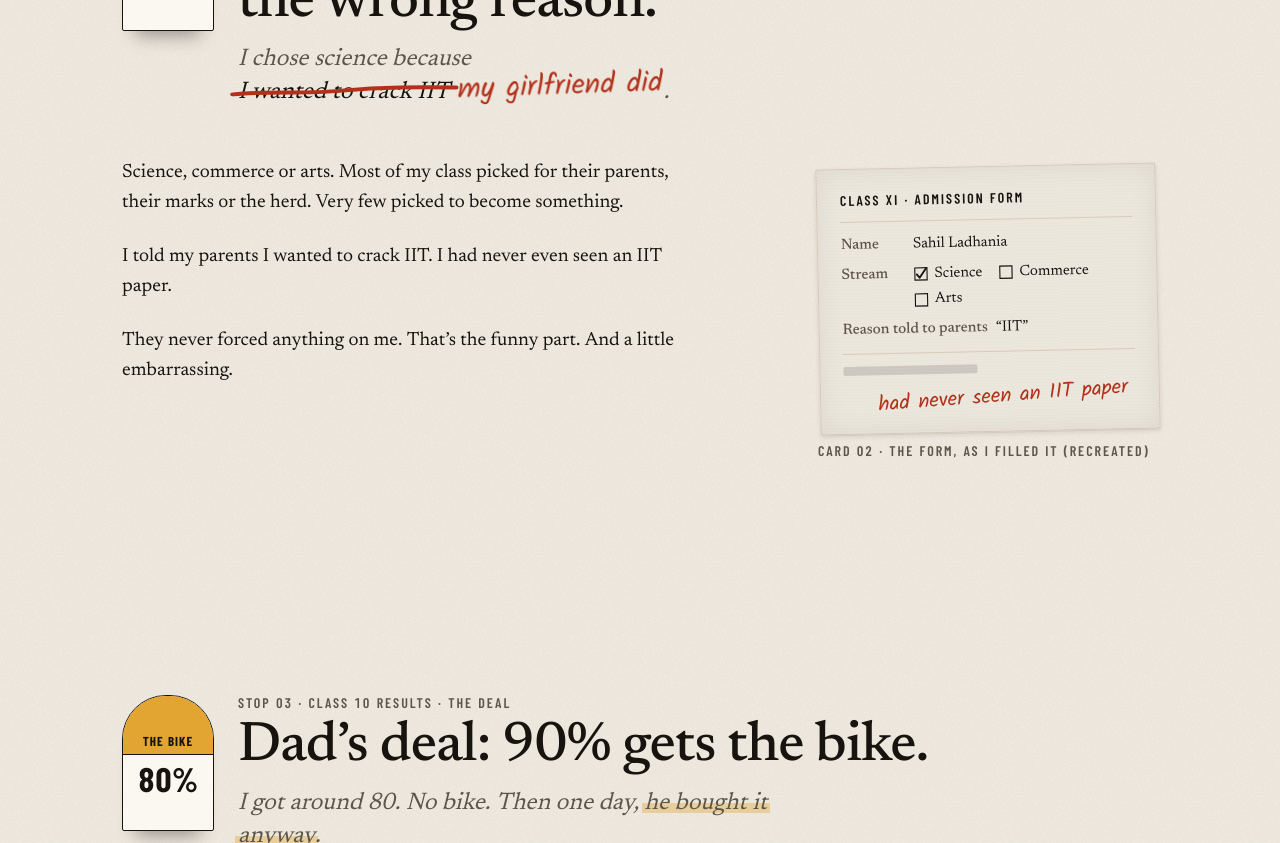
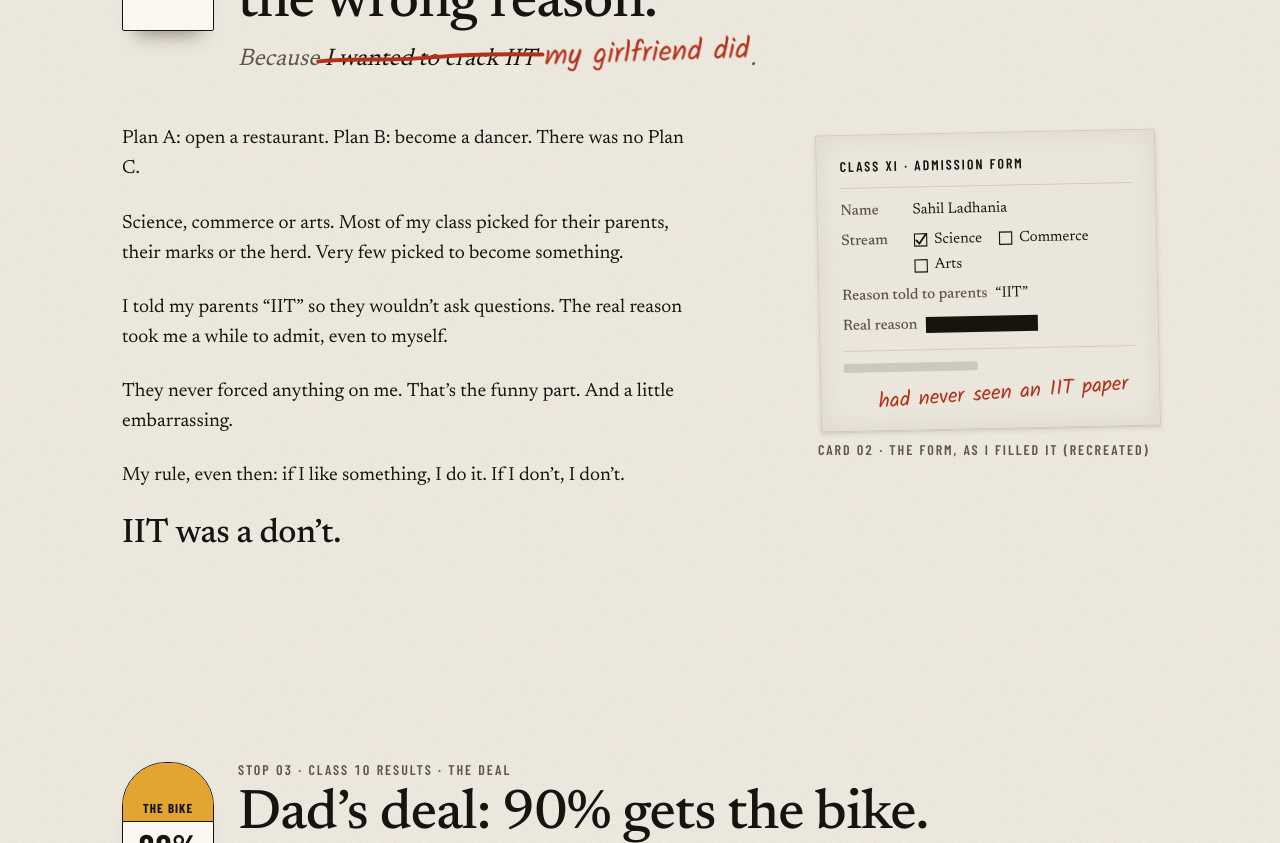
Before and after one commit to sahil-ladhania/me-wisprflow, a Next.js app: page / in a window 1280 px wide. Shown: the part 2320-3163 px from the top of the page. Built offline with nearby package versions, Linux system fonts and the light colour scheme.

Commit message:
fix: improve stop 2

```diff
--- a/components/ride/stops/02-WrongReason.tsx
+++ b/components/ride/stops/02-WrongReason.tsx
@@ -32,7 +32,7 @@ export function WrongReason() {
         title="I chose science for the wrong reason."
         lede={
           <>
-            I chose science because <Correction inline was="I wanted to crack IIT" is="my girlfriend did" />.
+            Because <Correction inline was="I wanted to crack IIT" is="my girlfriend did" />.
           </>
         }
       />
@@ -58,6 +58,11 @@ export function WrongReason() {
                   </span>
                 </ScanRow>
                 <ScanRow label="Reason told to parents">“IIT”</ScanRow>
+                {/* The form never knew. The lede tells it anyway. */}
+                <ScanRow label="Real reason">
+                  <span aria-hidden="true" className="inline-block h-[1.05em] w-28 translate-y-[0.18em] bg-ink" />
+                  <span className="sr-only">redacted</span>
+                </ScanRow>
               </div>
               <ScanRule />
               <ScanLine width="46%" />
@@ -65,12 +70,17 @@ export function WrongReason() {
           </Land>
         }
       >
+        <p className="type-body">Plan A: open a restaurant. Plan B: become a dancer. There was no Plan C.</p>
         <p className="type-body">
           Science, commerce or arts. Most of my class picked for their parents, their marks or the herd. Very few picked to become
           something.
         </p>
-        <p className="type-body">I told my parents I wanted to crack IIT. I had never even seen an IIT paper.</p>
+        <p className="type-body">
+          I told my parents “IIT” so they wouldn’t ask questions. The real reason took me a while to admit, even to myself.
+        </p>
         <p className="type-body">They never forced anything on me. That’s the funny part. And a little embarrassing.</p>
+        <p className="type-body">My rule, even then: if I like something, I do it. If I don’t, I don’t.</p>
+        <p className="type-headline">IIT was a don’t.</p>
       </Columns>
     </Stop>
   );
```
